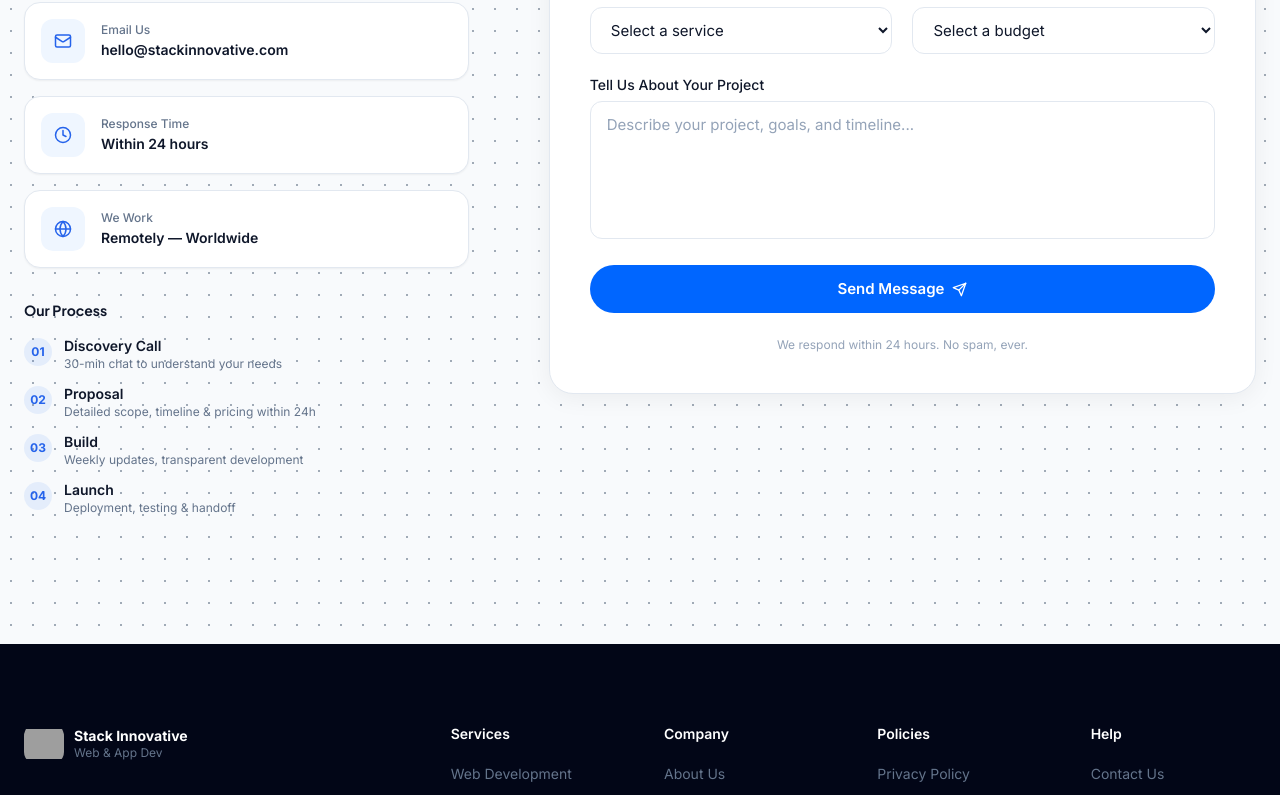
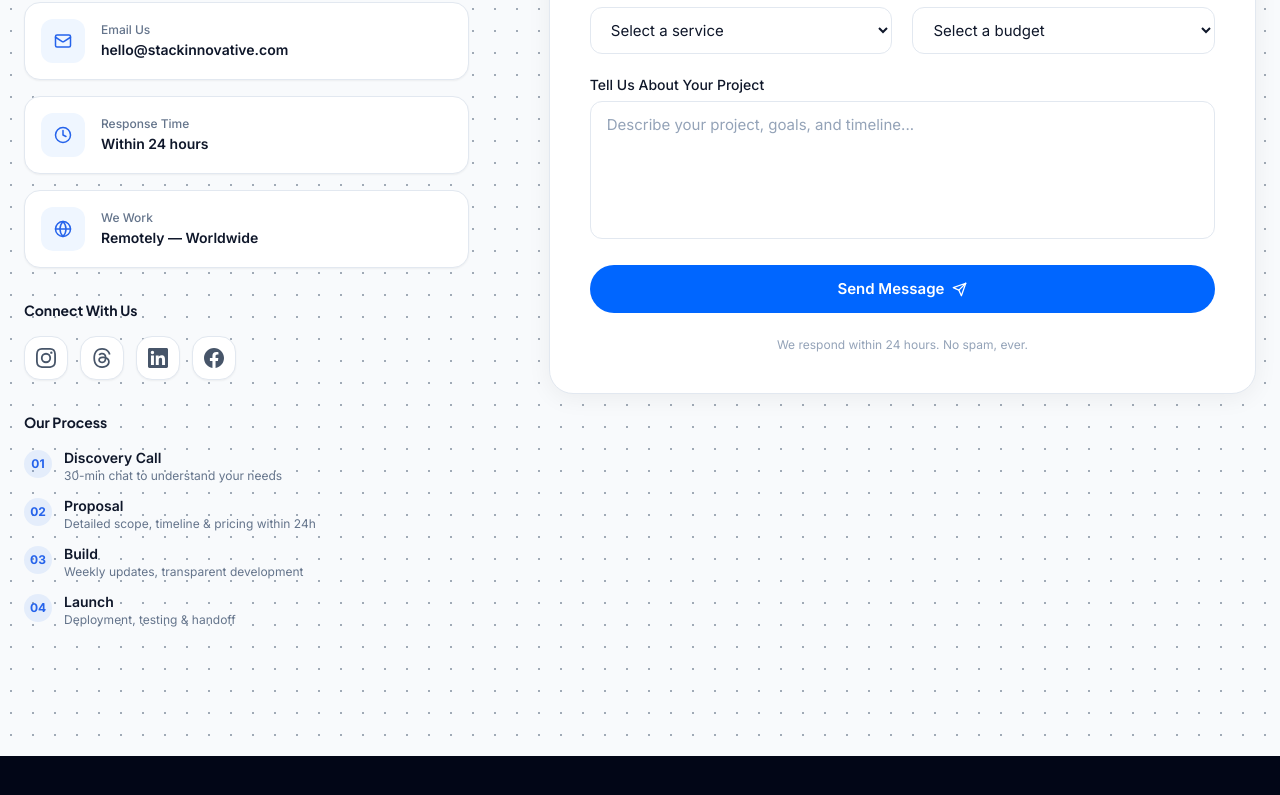
Before and after one commit to Hakeemnk18/stack-innovative-web, a React (Vite) app: page / in a window 1280 px wide. Shown: the part 7372-8167 px from the top of the page. Built offline with nearby package versions, Linux system fonts and the light colour scheme; grey boxes are pictures that could not be loaded.

Commit message:
initial commit

```diff
--- a/src/components/sections/Contact.tsx
+++ b/src/components/sections/Contact.tsx
@@ -7,6 +7,49 @@ import content from '../../data/content.json'
 const EASE: [number, number, number, number] = [0.16, 1, 0.3, 1]
 
 const iconMap: Record<string, React.ElementType> = { Mail, Clock, Globe }
+
+const socialMeta: Record<string, { color: string; hoverBg: string; hoverText: string; svg: React.ReactNode }> = {
+  instagram: {
+    color: '#E1306C',
+    hoverBg: 'hover:bg-gradient-to-br hover:from-purple-500 hover:via-pink-500 hover:to-orange-400',
+    hoverText: 'hover:text-white hover:border-transparent',
+    svg: (
+      <svg viewBox="0 0 24 24" fill="currentColor" className="w-5 h-5">
+        <path d="M12 2.163c3.204 0 3.585.012 4.85.07 3.252.148 4.771 1.691 4.919 4.919.058 1.265.069 1.645.069 4.849 0 3.205-.012 3.584-.069 4.849-.149 3.225-1.664 4.771-4.919 4.919-1.266.058-1.644.07-4.85.07-3.204 0-3.584-.012-4.849-.07-3.26-.149-4.771-1.699-4.919-4.92-.058-1.265-.07-1.644-.07-4.849 0-3.204.013-3.583.07-4.849.149-3.227 1.664-4.771 4.919-4.919 1.266-.057 1.645-.069 4.849-.069zM12 0C8.741 0 8.333.014 7.053.072 2.695.272.273 2.69.073 7.052.014 8.333 0 8.741 0 12c0 3.259.014 3.668.072 4.948.2 4.358 2.618 6.78 6.98 6.98C8.333 23.986 8.741 24 12 24c3.259 0 3.668-.014 4.948-.072 4.354-.2 6.782-2.618 6.979-6.98.059-1.28.073-1.689.073-4.948 0-3.259-.014-3.667-.072-4.947-.196-4.354-2.617-6.78-6.979-6.98C15.668.014 15.259 0 12 0zm0 5.838a6.162 6.162 0 1 0 0 12.324 6.162 6.162 0 0 0 0-12.324zM12 16a4 4 0 1 1 0-8 4 4 0 0 1 0 8zm6.406-11.845a1.44 1.44 0 1 0 0 2.881 1.44 1.44 0 0 0 0-2.881z"/>
+      </svg>
+    ),
+  },
+  threads: {
+    color: '#000000',
+    hoverBg: 'hover:bg-black',
+    hoverText: 'hover:text-white hover:border-transparent',
+    svg: (
+      <svg viewBox="0 0 192 192" fill="currentColor" className="w-5 h-5">
+        <path d="M141.537 88.988a66.667 66.667 0 0 0-2.518-1.143c-1.482-27.307-16.403-42.94-41.457-43.1h-.34c-14.986 0-27.449 6.396-35.12 18.035l13.779 9.452c5.73-8.695 14.724-10.548 21.348-10.548h.229c8.249.053 14.474 2.452 18.503 7.129 2.932 3.405 4.893 8.111 5.864 14.05-7.314-1.243-15.224-1.626-23.68-1.14-23.82 1.371-39.134 15.264-38.105 34.568.522 9.792 5.4 18.216 13.735 23.719 7.047 4.652 16.124 6.927 25.557 6.412 12.458-.683 22.231-5.436 29.049-14.127 5.178-6.6 8.453-15.153 9.899-25.93 5.937 3.583 10.337 8.298 12.767 13.966 4.132 9.635 4.373 25.468-8.546 38.376-11.319 11.308-24.925 16.2-45.488 16.351-22.809-.169-40.06-7.484-51.275-21.742C35.236 139.966 29.808 120.682 29.605 96c.203-24.682 5.63-43.966 16.133-57.317C56.954 24.425 74.204 17.11 97.013 16.94c22.975.17 40.526 7.52 52.171 21.847 5.71 7.026 10.015 15.86 12.853 26.162l16.147-4.308c-3.44-12.68-8.853-23.606-16.219-32.668C147.036 9.607 125.202.195 97.07 0h-.113C68.882.195 47.292 9.643 32.788 28.08 19.882 44.485 13.224 67.315 13.001 96v.065c.223 28.685 6.882 51.515 19.788 67.92 14.503 18.437 36.094 27.885 64.121 28.08h.112c24.96-.173 42.554-6.708 57.048-21.189 18.963-18.945 18.392-42.692 12.142-57.27-4.484-10.454-13.033-18.945-24.676-24.618zM98.44 129.507c-10.44.588-21.286-4.098-21.82-14.135-.397-7.442 5.296-15.746 22.461-16.735 1.966-.113 3.895-.169 5.79-.169 6.235 0 12.068.606 17.371 1.765-1.978 24.705-13.58 28.713-23.802 29.274z"/>
+      </svg>
+    ),
+  },
+  linkedin: {
+    color: '#0077B5',
+    hoverBg: 'hover:bg-[#0077B5]',
+    hoverText: 'hover:text-white hover:border-transparent',
+    svg: (
+      <svg viewBox="0 0 24 24" fill="currentColor" className="w-5 h-5">
+        <path d="M20.447 20.452h-3.554v-5.569c0-1.328-.027-3.037-1.852-3.037-1.853 0-2.136 1.445-2.136 2.939v5.667H9.351V9h3.414v1.561h.046c.477-.9 1.637-1.85 3.37-1.85 3.601 0 4.267 2.37 4.267 5.455v6.286zM5.337 7.433a2.062 2.062 0 0 1-2.063-2.065 2.064 2.064 0 1 1 2.063 2.065zm1.782 13.019H3.555V9h3.564v11.452zM22.225 0H1.771C.792 0 0 .774 0 1.729v20.542C0 23.227.792 24 1.771 24h20.451C23.2 24 24 23.227 24 22.271V1.729C24 .774 23.2 0 22.222 0h.003z"/>
+      </svg>
+    ),
+  },
+  facebook: {
+    color: '#1877F2',
+    hoverBg: 'hover:bg-[#1877F2]',
+    hoverText: 'hover:text-white hover:border-transparent',
+    svg: (
+      <svg viewBox="0 0 24 24" fill="currentColor" className="w-5 h-5">
+        <path d="M24 12.073C24 5.405 18.627 0 12 0S0 5.405 0 12.073C0 18.1 4.388 23.094 10.125 24v-8.437H7.078v-3.49h3.047v-2.66c0-3.025 1.792-4.697 4.533-4.697 1.312 0 2.686.236 2.686.236v2.971h-1.513c-1.491 0-1.956.93-1.956 1.886v2.264h3.328l-.532 3.49h-2.796V24C19.612 23.094 24 18.1 24 12.073z"/>
+      </svg>
+    ),
+  },
+}
 
 interface FormData {
   name: string
@@ -107,6 +150,38 @@ export default function Contact() {
                 )
               })}
             </motion.div>
+
+            {/* Social Links */}
+            {contact.socialLinks?.length > 0 && (
+              <motion.div {...inViewProps(0.18)}>
+                <h4 className="display-font font-bold text-slate-900 text-sm mb-4">Connect With Us</h4>
+                <div className="flex gap-3">
+                  {contact.socialLinks.map((social, i) => {
+                    const meta = socialMeta[social.id]
+                    if (!meta) return null
+                    return (
+                      <motion.a
+                        key={social.id}
+                        href={social.href}
+                        target="_blank"
+                        rel="noopener noreferrer"
+                        aria-label={social.label}
+                        initial={{ opacity: 0, y: 12 }}
+                        whileInView={{ opacity: 1, y: 0 }}
+                        viewport={{ once: true }}
+                        transition={{ duration: 0.4, delay: 0.2 + i * 0.07, ease: EASE }}
+                        whileHover={{ scale: 1.12, y: -3 }}
+                        whileTap={{ scale: 0.95 }}
+                        title={social.label}
+                        className={`w-11 h-11 rounded-2xl border border-slate-200 bg-white flex items-center justify-center text-slate-600 shadow-sm transition-all duration-200 ${meta.hoverBg} ${meta.hoverText}`}
+                      >
+                        {meta.svg}
+                      </motion.a>
+                    )
+                  })}
+                </div>
+              </motion.div>
+            )}
 
             {/* Process steps */}
             <motion.div {...inViewProps(0.22)}>
--- a/src/data/content.json
+++ b/src/data/content.json
@@ -305,6 +305,12 @@
       { "icon": "Mail", "title": "Email Us", "value": "hello@stackinnovative.com" },
       { "icon": "Clock", "title": "Response Time", "value": "Within 24 hours" },
       { "icon": "Globe", "title": "We Work", "value": "Remotely — Worldwide" }
+    ],
+    "socialLinks": [
+      { "id": "instagram", "label": "Instagram", "href": "https://instagram.com/stackinnovative" },
+      { "id": "threads",   "label": "Threads",   "href": "https://www.threads.net/@stackinnovative" },
+      { "id": "linkedin",  "label": "LinkedIn",  "href": "https://linkedin.com/company/stackinnovative" },
+      { "id": "facebook",  "label": "Facebook",  "href": "https://facebook.com/stackinnovative" }
     ]
   },
   "footer": {
--- a/src/types/index.ts
+++ b/src/types/index.ts
@@ -60,9 +60,9 @@ export interface FooterColumn {
 }
 
 export interface SocialLink {
-  platform: string
+  id: string
+  label: string
   href: string
-  icon: string
 }
 
 export interface ContactInfoCard {
```
Also changed, not shown: .claude/settings.local.json, 1 other file (tests, documents, lock files or other folders).
